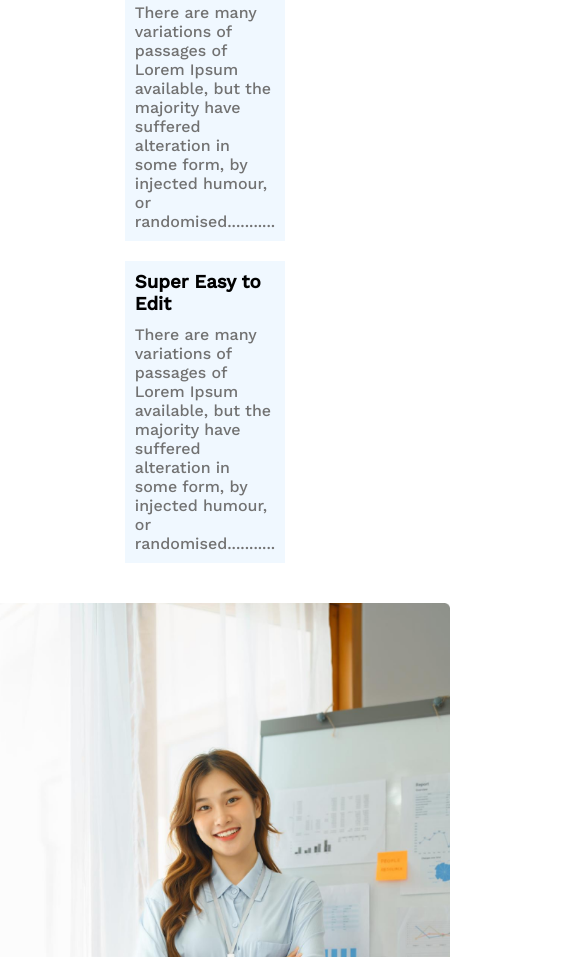
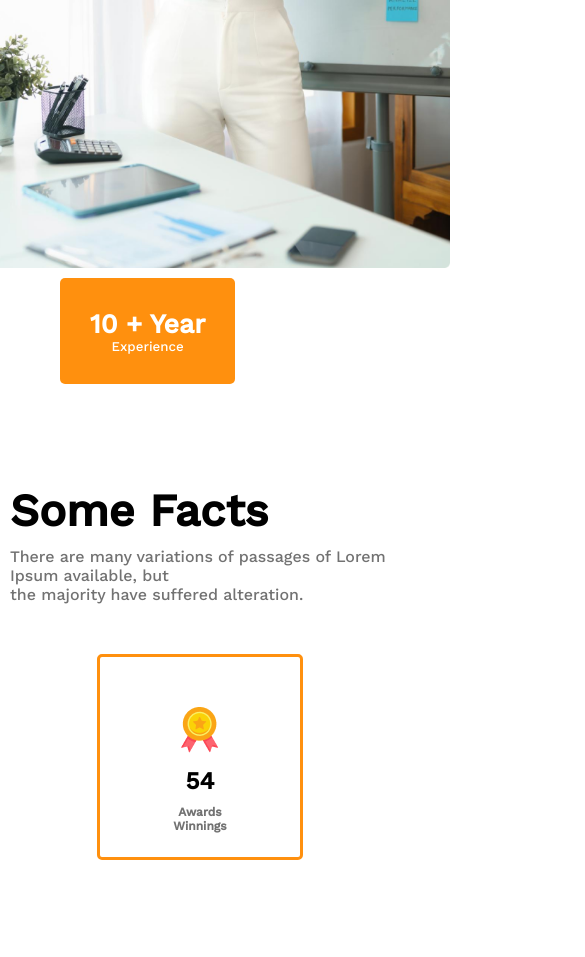
Before and after one commit to supon26/second-project, a plain HTML site: page index.html in a window 390 px wide. Shown: the part 4274-5231 px from the top of the page, 585 px wide, since content can reach past the window. Drawn offline with nearby package versions, Linux system fonts and the light colour scheme.

Commit message:
responsive added

```diff
--- a/styles/style.css
+++ b/styles/style.css
@@ -310,6 +310,12 @@ footer {
 
 /* Mobile */
 @media screen and (max-width:576px) {
+    body{
+        margin-left: 10px;
+    }
+    .container{
+        margin: 50px 0;
+    }
     header {
         width: 100%;
     }
@@ -359,7 +365,8 @@ footer {
 
     .banner_2>button {
         position: relative;
-        left: -50px;
+        left: 50px;
+        top: 0;
         padding-left: 30px;
         padding-right: 30px;
     }
@@ -384,7 +391,7 @@ footer {
         gap: 50px;
     }
 
-    footer {
+    footer{
         width: 100%;
     }
 }
```
